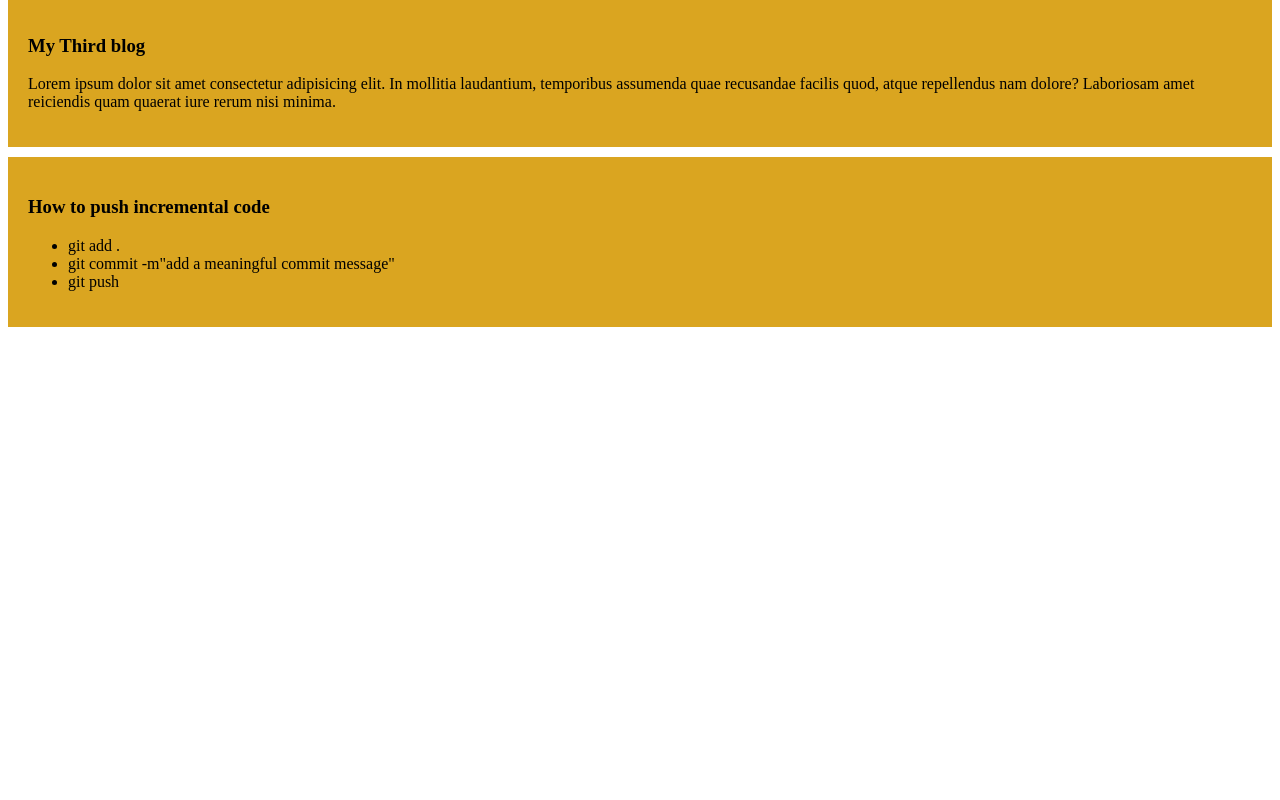
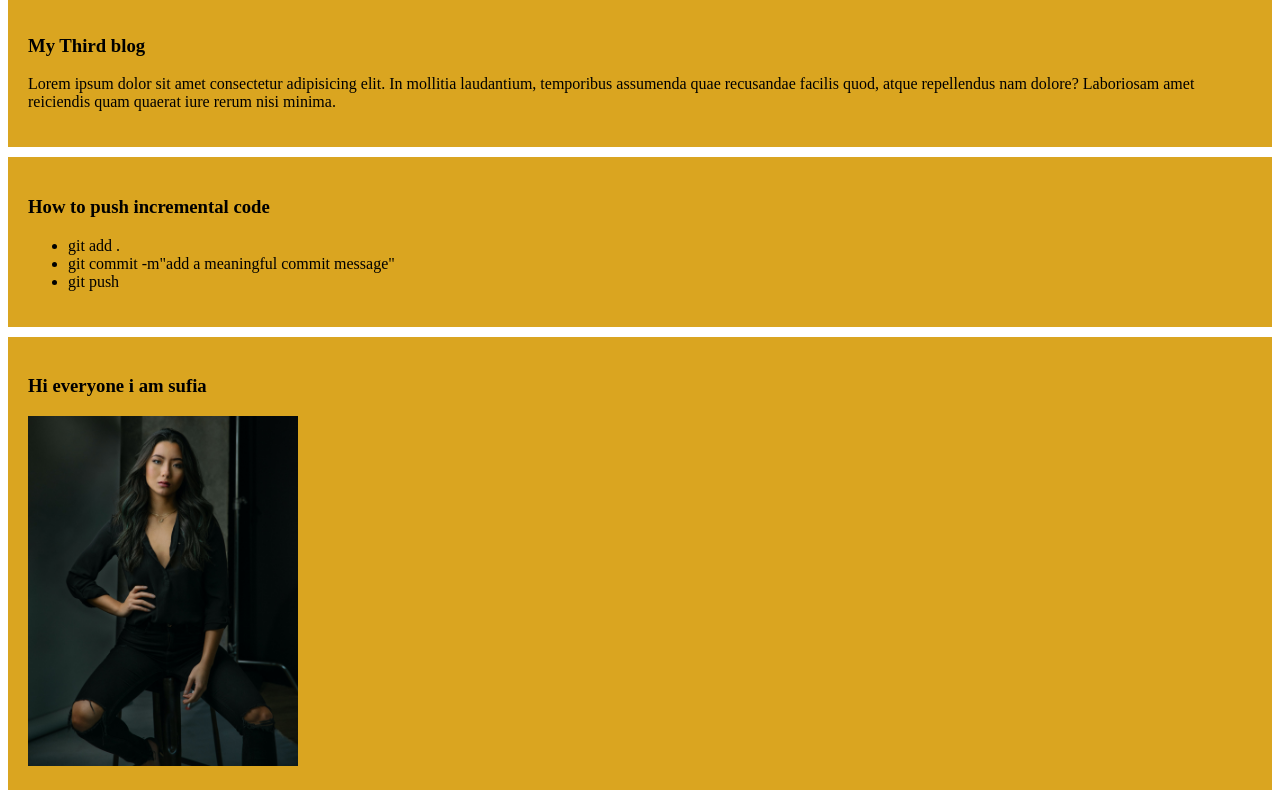
Before and after one commit to jrjoy1/my-simple-website, a plain HTML site: page index.html in a window 1280 px wide. Shown: the part 335-1135 px from the top of the page. Before the commit the page ends 800 px from the top, so only its background shows below. Drawn offline with Linux system fonts and the light colour scheme.

Commit message:
added a image of sufia

```diff
--- a/index.html
+++ b/index.html
@@ -27,6 +27,10 @@
             <li>git push</li>
         </ul>
     </div>
+    <div>
+        <h3>Hi everyone i am sufia</h3>
+        <img src="images/sheldon-4OpJoosWwMs-unsplash.jpg" alt="" height="350px" width="270px">
+    </div>
 
 </body>
 </html>
```
Also changed, not shown: images/sheldon-4OpJoosWwMs-unsplash.jpg (added).
